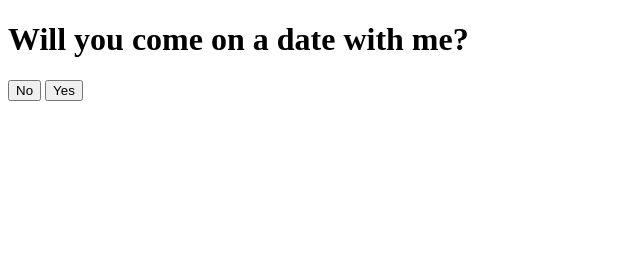
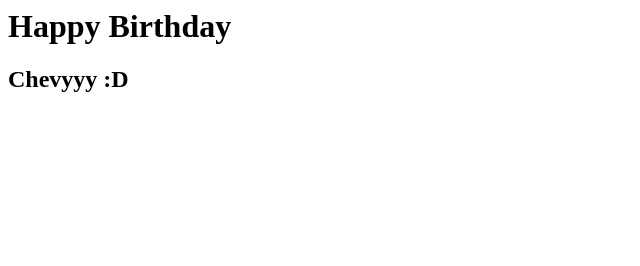
Before and after one commit to kanishdai/HelloWorld, a plain HTML site: page index.html in a window 1280 px wide. Shown: the whole page, without its empty margins (0-640 px from the left). Drawn offline with Linux system fonts and the light colour scheme.

Commit message:
Update index.html

```diff
--- a/index.html
+++ b/index.html
@@ -1,20 +1,3 @@
-<!DOCTYPE html>
-<html>
-<head>
-    <title>Suprise...!</title>
-    <link rel="stylesheet" type="text/css" href="styles.css">
-</head>
-<body>
-    <div class="container">
-        <h1>Will you come on a date with me?</h1>
-        <div class="buttons">
-            <button id="no-btn">No</button>
-            <button id="yes-btn">Yes</button>
-        </div>
-        <div class="popup" id="popup">
-            <p>Aww, thank you!</p>
-        </div>
-    </div>
-    <script src="script.js"></script>
-</body>
-</html>
+<h1>Happy Birthday</h1>
+<h2>Chevyyy :D</h2>
+<canvas id="birthday"></canvas>
```
